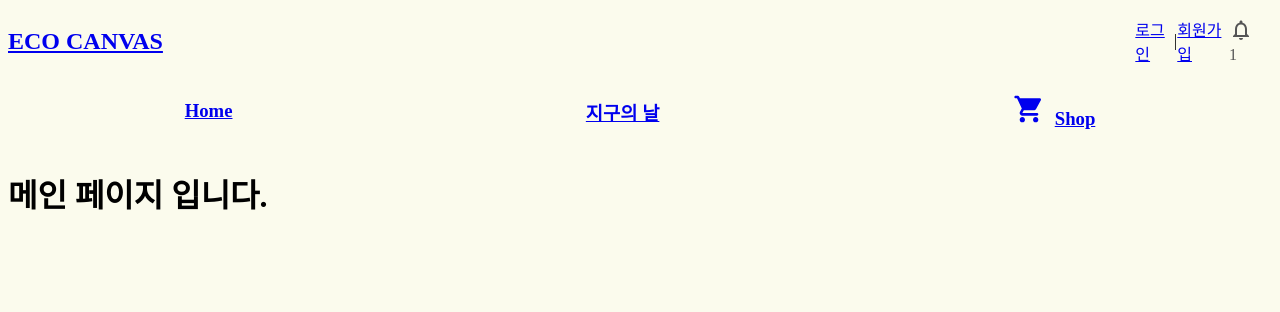
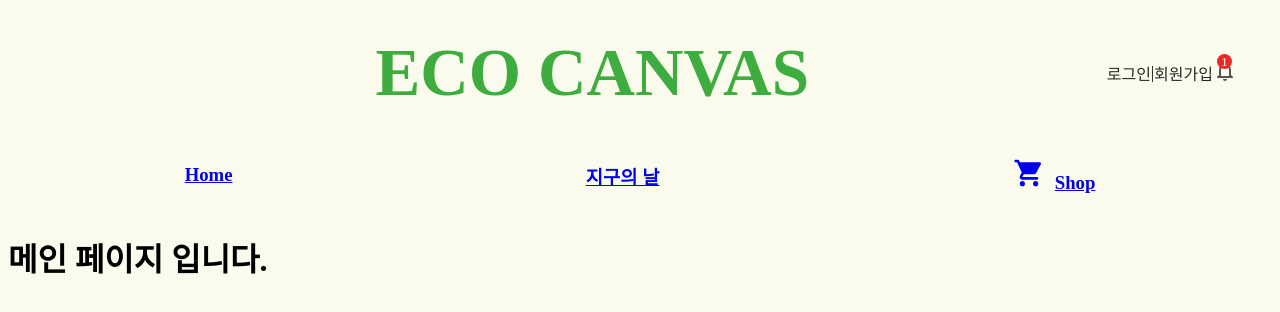
Before and after one commit to Songjimyung/EcoCanvas-Frontend, a React (Create React App) app: page / in a window 1280 px wide. Shown: the top 312 px of the page. Built offline with nearby package versions, Linux system fonts and the light colour scheme; a web font is replaced by a local one.

Commit message:
Fix : Topbar _누락

```diff
--- a/src/components/topbar/Topbar.jsx
+++ b/src/components/topbar/Topbar.jsx
@@ -22,41 +22,41 @@ export default function Topbar() {
   };
 
   return (
-    <div className='topbar'>
-      <div className='topbarWrapper'>
-        <div className='topLeft'></div>
-        <div className='topbarWrapper'>
+    <div className='_topbar'>
+      <div className='_topbarWrapper'>
+        <div className='_topLeft'></div>
+        <div className='_topbarWrapper'>
           <div>
             <h2>
-              <Link to='/' className='topMiddle'>
+              <Link to='/' className='_topMiddle'>
                 ECO CANVAS
               </Link>
             </h2>
           </div>
         </div>
-        <div className='topRight'>
+        <div className='_topRight'>
           {isLoggedIn ? (
             <span>
-              <Link onClick={handleLogout} className='signBtn'>로그아웃</Link>
+              <Link onClick={handleLogout} className='_signBtn'>로그아웃</Link>
             </span>
           ) : (
             <span>
-              <Link to='/login' className='signBtn'>로그인</Link>
+              <Link to='/login' className='_signBtn'>로그인</Link>
             </span>
           )}
           |
           {isLoggedIn ? (
             <span>
-              <Link to='/mypage' className='signBtn'>마이페이지</Link>
+              <Link to='/mypage' className='_signBtn'>마이페이지</Link>
             </span>
           ) : (
             <span>
-              <Link to='/login' className='signBtn'>회원가입</Link>
+              <Link to='/login' className='_signBtn'>회원가입</Link>
             </span>
           )}
-          <div className='topbarIconContainer'>
+          <div className='_topbarIconContainer'>
             <NotificationsNoneIcon />
-            <span className='topIconBadge'>1</span>
+            <span className='_topIconBadge'>1</span>
           </div>
         </div>
       </div>
```
